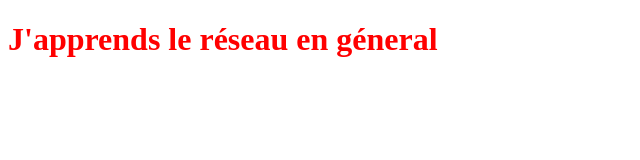
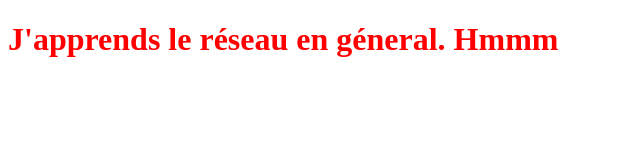
Before and after one commit to EtudiantFabre/debutPython, a plain HTML site: page index.html in a window 1280 px wide. Shown: the whole page, without its empty margins (0-640 px from the left). Drawn offline with Linux system fonts and the light colour scheme.

Commit message:
Modification du titre H1

```diff
--- a/index.html
+++ b/index.html
@@ -5,6 +5,6 @@
 	<link rel="stylesheet" type="text/css" href="styles.css">
 </head>
 <body>
-	<h1>J'apprends le réseau en géneral</h1>
+	<h1>J'apprends le réseau en géneral. Hmmm</h1>
 </body>
 </html>
```
